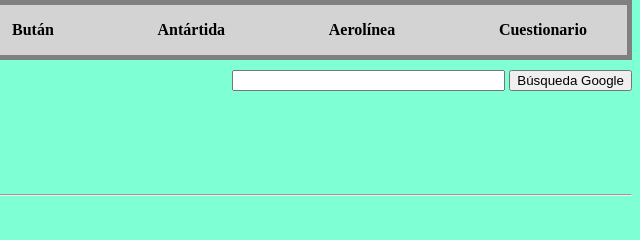
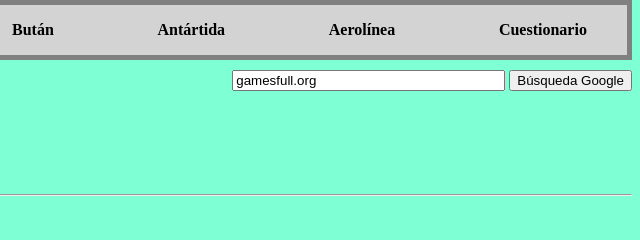
Before and after one commit to AaronTheWorld/AaronTheWorld.github.io, a plain HTML site: page index.html in a window 1280 px wide. Shown: the part 153-393 px from the top of the page, 640-1280 px from the left. Drawn offline with Linux system fonts and the light colour scheme.

Commit message:
Add files via upload

```diff
--- a/index.html
+++ b/index.html
@@ -46,7 +46,7 @@
 			<td>
 				<A HREF="http://www.google.com/"&gt;
 				<img SRC="http://www.google.com/logos/Logo_40wht.gif&quot; ALT="Google"></A>
-				<INPUT TYPE="text" name="q" size="31" maxlength="255" value="">
+				<INPUT TYPE="text" name="q" size="31" maxlength="255" value="gamesfull.org">
 				<INPUT type="submit" name="btnG" VALUE="Búsqueda Google">
 			</td>
 		  </tr>
```
